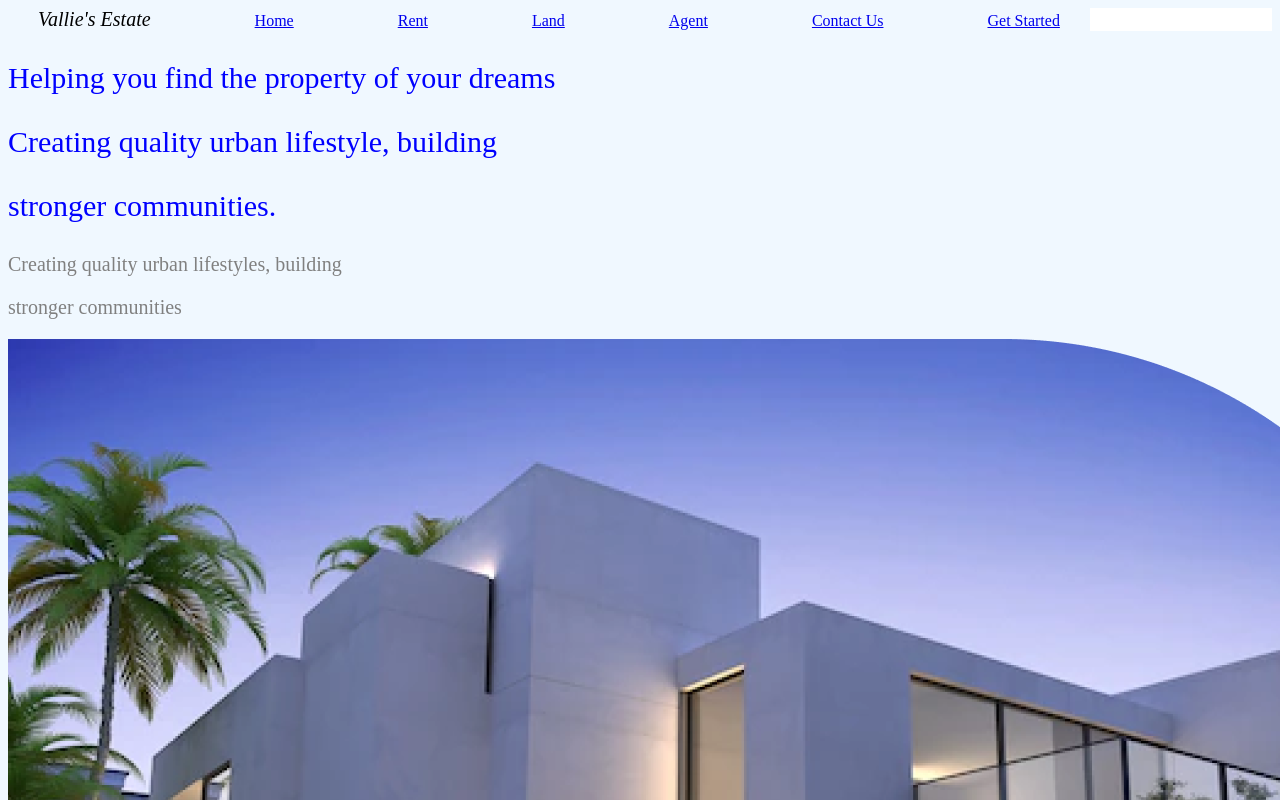
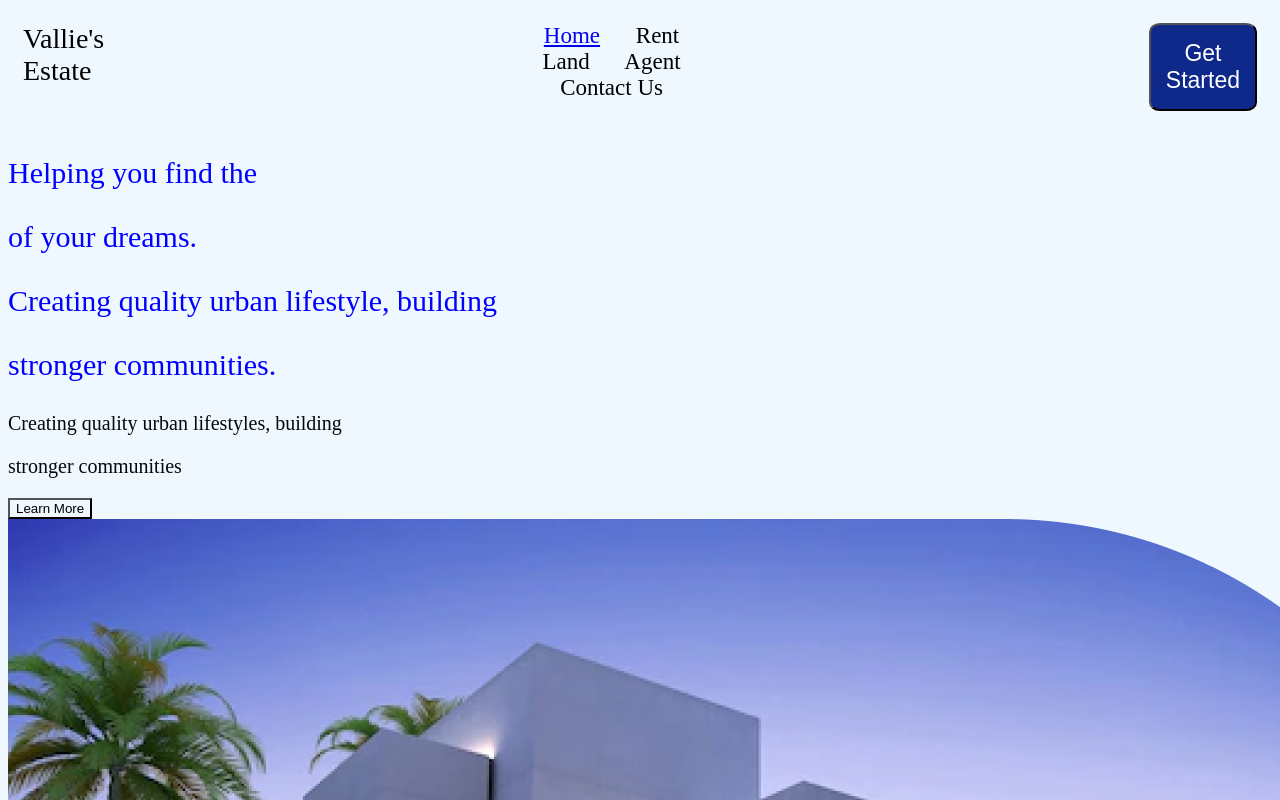
Before and after one commit to rickymurithi/re.project, a plain HTML site: page index.html in a window 1280 px wide. Shown: the top 800 px of the page. Drawn offline with Linux system fonts and the light colour scheme.

Commit message:
add files

```diff
--- a/index.html
+++ b/index.html
@@ -5,25 +5,30 @@
 <link rel="stylesheet" href="style.css">
 
 <nav>
-<span>
-<em>Vallie's Estate</em>
-
-
+    <div class="navbar">
+        <div class="navstart">
+            <a> Vallie's Estate</a>
+        </div>
+        <div class="navcenter">
             <a href="#">Home</a>
-<a href="#">Rent</a>
-<a href="#">Land</a>
-<a href="#">Agent</a>
-<a href="#">Contact Us</a>
-<a href="http://Get Started">Get Started</a>
-
-</span>
+            <a>Rent</a>
+            <a>Land</a>
+            <a>Agent</a>
+            <a>Contact Us</a>
+        </div>
+        <div class="navend">
+            <a><button style="color: white;">Get Started</button></a>
+        </div>
+     </div>
 </nav>
 
 </head>
 
 <body>
+    <div class="parta">
         <div class="content">
-    <p>Helping you find the property of your dreams</p>
+            <p>Helping you find the </p>
+            <p>of your dreams.</p>
             <p>Creating quality urban lifestyle, building</p>
             <p>stronger communities.</p>
         </div>
@@ -31,18 +36,20 @@
             <p> Creating quality urban lifestyles, building</p>
             <p> stronger communities</p>
         </div>
+        <div class="more">
+            <a><button>Learn More</button></a>
+
+        </div>
+    </div>
+
+    <div class="image1">
+        <img src="images/image 1.png" alt="">
+    </div>
 
 
-<div class="image1"><img src="images/image 1.png" alt=""></div>
-
-
-<div class="more">
-    <a href="http://Learn More">Learn More</a>
-</div>
-
 <div class="details">
-<a href="http://Location">Location</a>
-<a href="http://Property Type">Property Type</a>
+<a>Location</a>
+<a>Property Type</a>
 <a href="http://Max Price">Max Price</a>
 </div>
 
--- a/style.css
+++ b/style.css
@@ -1,26 +1,41 @@
 * {
     background-color: aliceblue;
   }
-  em{
-    font-size: 20px;
-  }
-  span {
-    text-align: center;
-    padding: 30px;
-  }
-  a {
-    margin-left: 100px;
-  }
+.navbar{
+  display: flex;
+  padding: 15px 15px;
+}
+.navstart{
+  font-size: 28px;
+  padding-right: 400px;
+}
+.navcenter{
+  font-size: 23px;
+  text-align: center;
+}
+.navcenter a{
+  padding-right: 30px;
+}
+.navend{
+  font-size: 23px;
+  padding-left: 400px;
+}
+.navend button{
+  background-color: #0f298b;
+  font-size: 23px;
+  padding: 15px;
+  border-radius: 10%;
+}
   nav {
     background-color: white;
   }
 
-  .content {
+  .content p{
     color: blue;
     font-size: 30px;
   }
   .cb {
-    color: grey;
+    color: rgb(8, 8, 8);
     font-size: 20px;
   }
 
```
Lines whose indentation alone changed are shown as unchanged.
